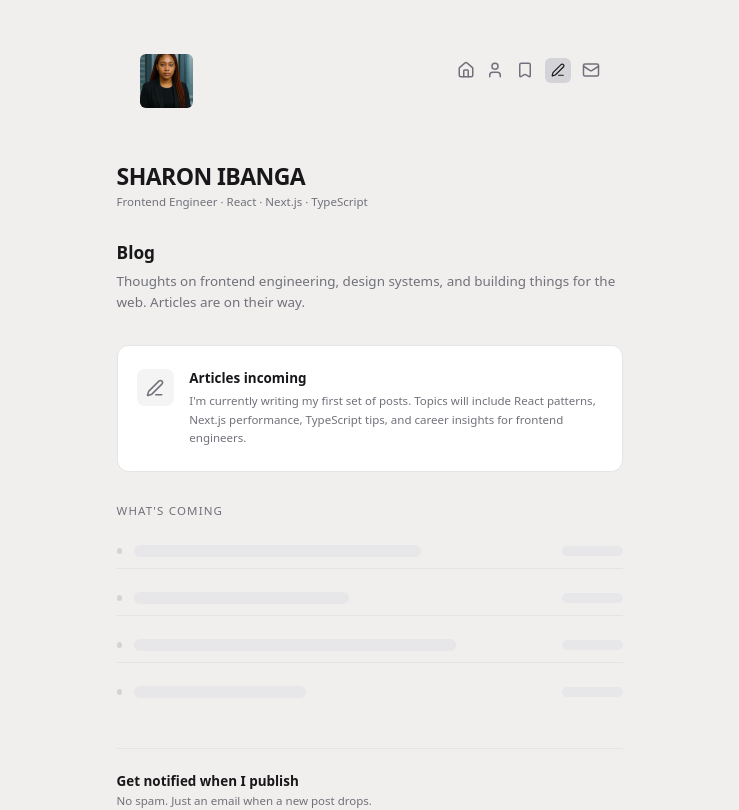
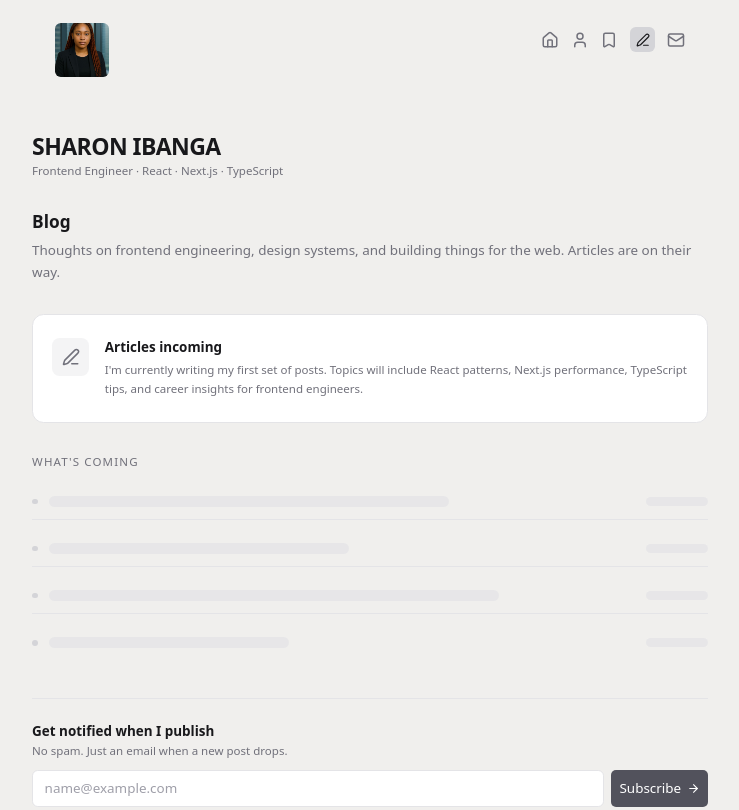
Before and after one commit to shashacodes/my-portfolio, a Next.js app: page /blog in a window 1280 px wide. Shown: the top 810 px of the page, without its empty margins (270-1009 px from the left). Built offline with nearby package versions, Linux system fonts and the light colour scheme.

Commit message:
new changes

```diff
--- a/app/blog/page.tsx
+++ b/app/blog/page.tsx
@@ -36,7 +36,7 @@
         darkMode ? "bg-zinc-900 text-zinc-100" : "bg-[#f0efed] text-zinc-900"
       }`}
     >
-      <div className="w-full max-w-xl mx-auto px-6 py-8">
+<div className="w-full max-w-3xl mx-auto px-6 lg:px-8">
         <Header darkMode={darkMode} activePage="blog" />
 
         <div className="mb-8">
```
